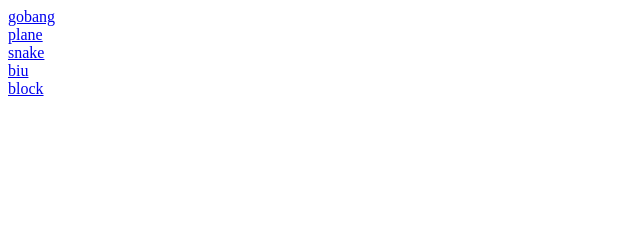
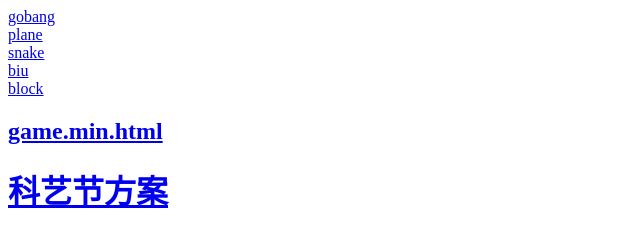
Before and after one commit to gpchn/games, a plain HTML site: page index.html in a window 1280 px wide. Shown: the whole page, without its empty margins (0-640 px from the left). Drawn offline with Linux system fonts and the light colour scheme.

Commit message:
Add links to game.min.html and 科艺节方案

```diff
--- a/index.html
+++ b/index.html
@@ -6,5 +6,7 @@
     <a href="https://gpchn.github.io/games/snake.html">snake</a><br>
     <a href="https://gpchn.github.io/games/biu.html">biu</a><br>
     <a href="https://gpchn.github.io/games/block.html">block</a><br>
+    <h2><a href="/game.min.html">game.min.html</a></h2>
+    <h1><a href="/kyj.html">科艺节方案</a></h1>
   </body>
 </html>
```
